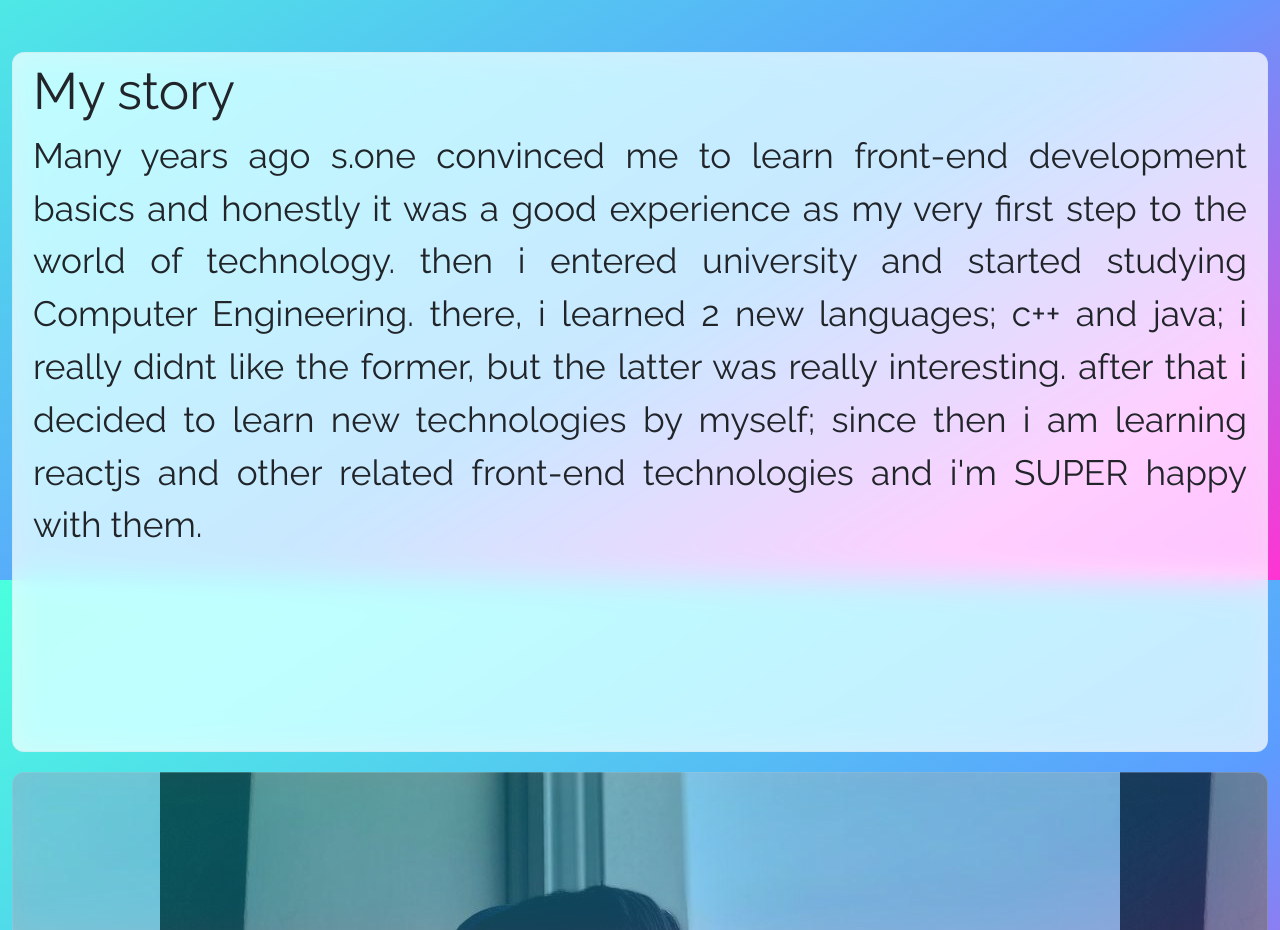
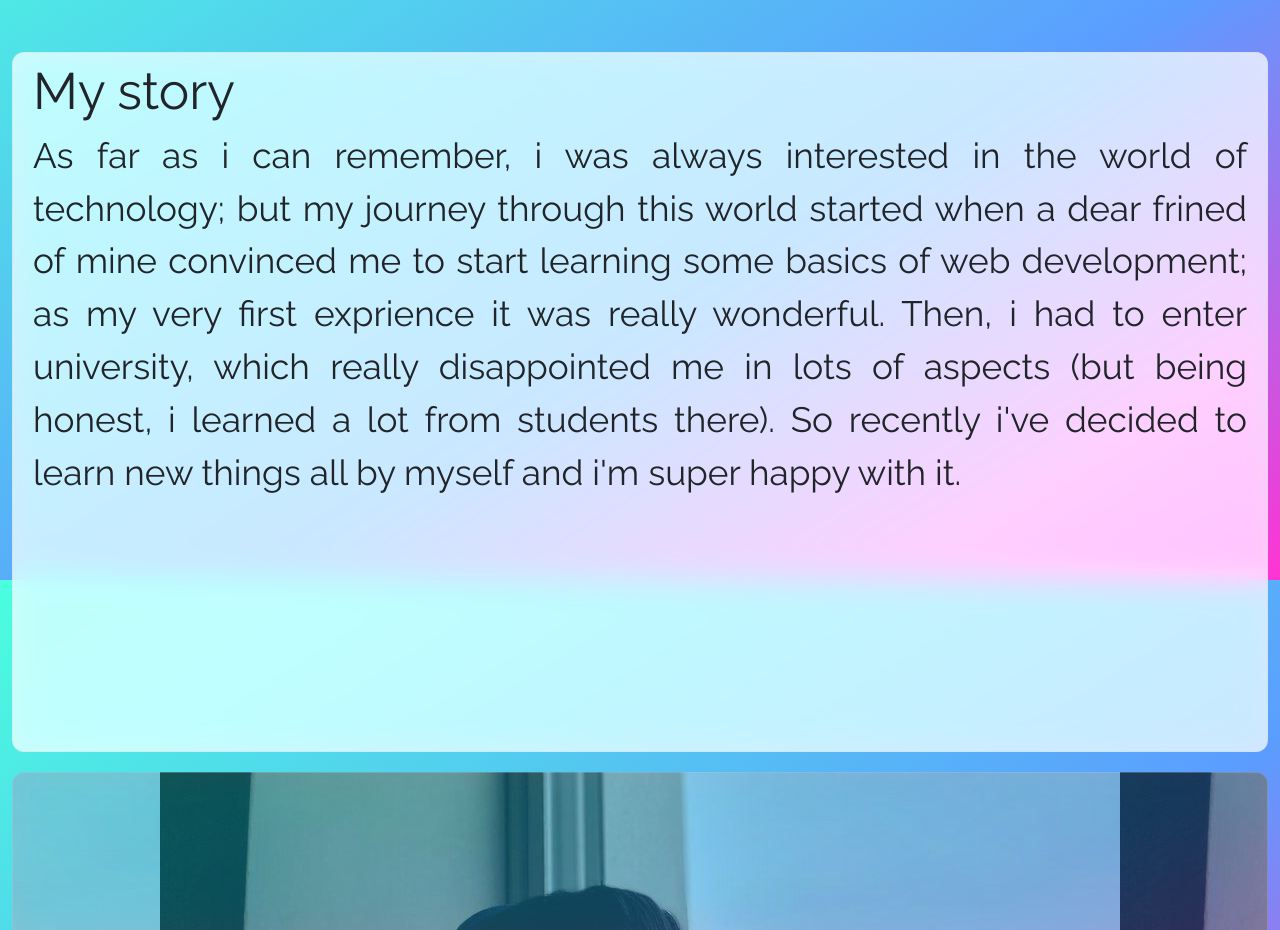
Before and after one commit to alivarastepour/personal-blog, a React (Create React App) app: page / in a window 1280 px wide. Shown: the part 1020-1950 px from the top of the page. Built offline with nearby package versions, Linux system fonts and the light colour scheme; no server answers.

Commit message:
About direcion is edited

```diff
--- a/src/Components/About/index.tsx
+++ b/src/Components/About/index.tsx
@@ -1,23 +1,18 @@
+import { useContext } from "react";
 import {Wrapper} from "./About.styles";
 import './styles.scss'
+import { languageContext } from "../../App";
+import { en, fa } from "./About.text";
 
 const About = ()=> {
+    const {language, setLanguage} = useContext(languageContext);
+    const isPersian = language === 'IR';
+    const content = isPersian ? fa : en ;
     return <>
-        <Wrapper id="about" className='container flex-container-about'>
-            <div className="flex-item-About">
-                <div className="card1-header">My story</div>
-                <div className="card1-body">
-                    Many years ago s.one convinced me
-                    to learn front-end development basics
-                    and honestly it was a good experience
-                    as my very first step to the world of technology.
-                    then i entered university and started studying
-                    Computer Engineering. there, i learned 2 new languages;
-                    c++ and java; i really didnt like the former, but the latter
-                    was really interesting. after that i decided to learn new technologies
-                    by myself; since then i am learning reactjs and other related front-end
-                    technologies and i'm SUPER happy with them.
-                </div>
+        <Wrapper id="about" className={`container flex-container-about`}>
+            <div className={`flex-item-About ${isPersian ? 'dirR' : 'dirL'}`}>
+                <div className="card1-header">{content['Title']}</div>
+                <div className="card1-body">{content['Content']}</div>
             </div>
             <div className="flex-item-About image"></div>
         </Wrapper>
```
